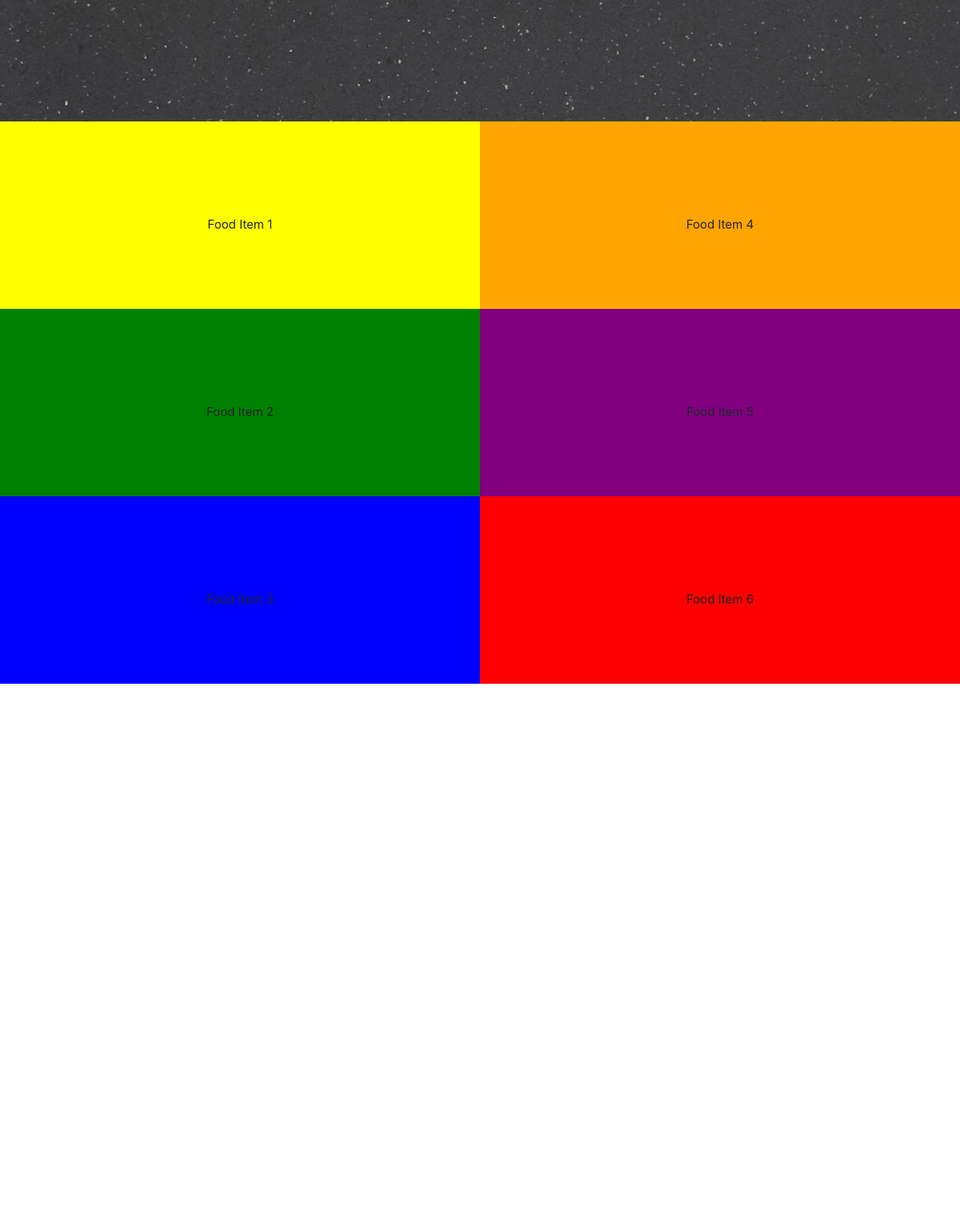
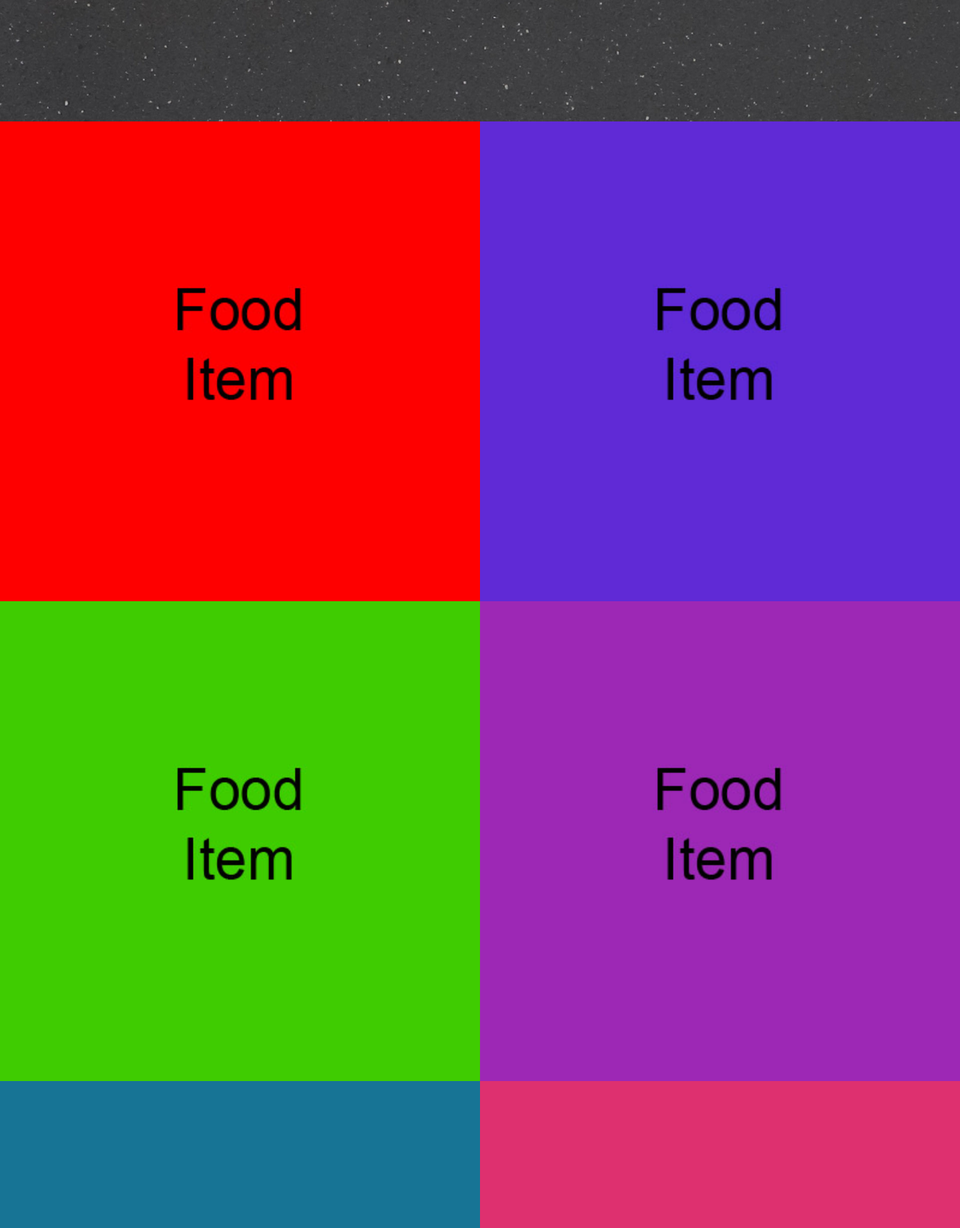
Before and after one commit to KelvinHere/Milestone-FrontEnd, a plain HTML site: page index.html in a window 1280 px wide. Shown: the part 542-2180 px from the top of the page at 75% size. Before the commit the page ends 1454 px from the top, so only its background shows below. Drawn offline with nearby package versions, Linux system fonts and the light colour scheme.

Commit message:
Fix: scaling on food table now works correctly

```diff
--- a/assets/css/style.css
+++ b/assets/css/style.css
@@ -25,13 +25,6 @@
 
 }
 
-.food-item {
-    text-align: center;
-    padding-top: 125px;
-    height: 250px;
-    margin: 0;
-}
-
 /*------------------------------------------------------------ Food Table */
 .flex-container {
     display: flex;
@@ -42,6 +35,11 @@
 .flex-column {
     flex: 100%;
     max-width: 100%;
+}
+
+.food-table-image {
+    vertical-align: middle;
+    width: 100%;
 }
 
 /*------------------------------------------------------------ Media Query */
@@ -63,5 +61,13 @@
     .flex-column {
     flex: 50%;
     max-width: 50%;
+    }
+
 }
+
+@media(min-width: 1281px) {
+    .flex-column {
+    flex: 33%;
+    max-width: 33%;
+    }
 }
--- a/index.html
+++ b/index.html
@@ -44,24 +44,30 @@
         <!-------------------------------------------------Food Table-->
         <div class="flex-container">
             <div class="flex-column">
-                <p class="food-item" style="background: yellow">Food Item 1</p>
+                <!--<p class="food-item" style="background: yellow">Food Item 1</p>
                 <p class="food-item" style="background: green">Food Item 2</p>
                 <p class="food-item" style="background: blue">Food Item 3</p>
+                <p class="food-item" style="background: orange">Food Item 4</p>
+                <p class="food-item" style="background: purple">Food Item 5</p>
+                <p class="food-item" style="background: red">Food Item 6</p>*/
+                -->
+                <img src="assets/images/menu-items/food-item-1.jpg" alt="food 1 image" class="food-table-image">
+                <img src="assets/images/menu-items/food-item-2.jpg" alt="food 2 image" class="food-table-image">
+                <img src="assets/images/menu-items/food-item-3.jpg" alt="food 3 image" class="food-table-image">
             </div>
             <div class="flex-column">
-                <p class="food-item" style="background: orange">Food Item 4</p>
-                <p class="food-item" style="background: purple">Food Item 5</p>
-                <p class="food-item" style="background: red">Food Item 6</p>
+                <img src="assets/images/menu-items/food-item-4.jpg" alt="food 4 image" class="food-table-image">
+                <img src="assets/images/menu-items/food-item-5.jpg" alt="food 5 image" class="food-table-image">
+                <img src="assets/images/menu-items/food-item-6.jpg" alt="food 6 image" class="food-table-image">
+            </div>
+            <div class="flex-column">
+                <img src="assets/images/menu-items/food-item-7.jpg" alt="food 7 image" class="food-table-image">
+                <img src="assets/images/menu-items/food-item-8.jpg" alt="food 8 image" class="food-table-image">
+                <img src="assets/images/menu-items/food-item-9.jpg" alt="food 9 image" class="food-table-image">
             </div>
         </div>
 
-        <!--        <img src="assets/images/menu-items/food-item-1.jpg" alt="food 1 image">
-                <img src="assets/images/menu-items/food-item-2.jpg" alt="food 2 image">
-                <img src="assets/images/menu-items/food-item-3.jpg" alt="food 3 image">
-                <img src="assets/images/menu-items/food-item-4.jpg" alt="food 4 image">
-                <img src="assets/images/menu-items/food-item-5.jpg" alt="food 5 image">
-                <img src="assets/images/menu-items/food-item-6.jpg" alt="food 6 image">
-        -->
+
 
     </body>
 </html>
```
